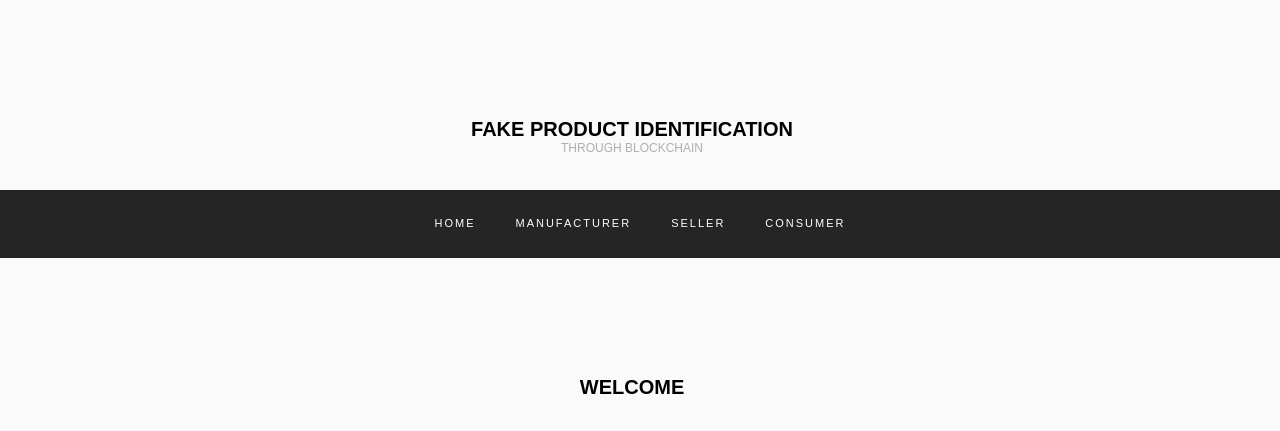
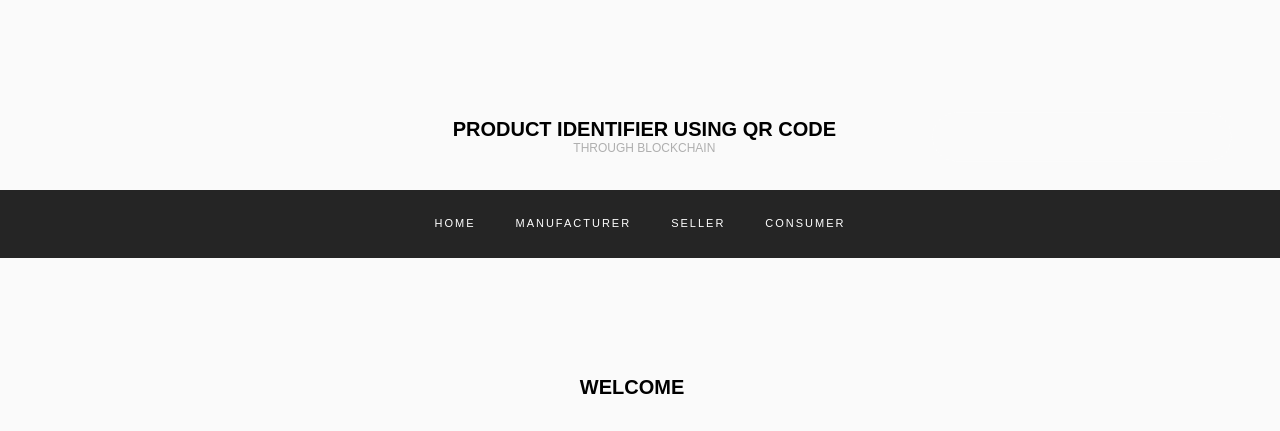
Before and after one commit to avanishshaw/Product-Identification-using-QR-Code, a website: page Product Identification Using QR Code/src/index.html in a window 1280 px wide. Drawn offline with Linux system fonts and the light colour scheme.

Commit message:
indexchange

```diff
--- a/Product Identification Using QR Code/src/index.html
+++ b/Product Identification Using QR Code/src/index.html
@@ -1,7 +1,7 @@
 <!doctype html>
 <html lang="en">
   <head>
-  	<title>Fake Product Identification</title>
+  	<title>Product Identifier using QR Code</title>
     <meta charset="utf-8">
     <meta name="viewport" content="width=device-width, initial-scale=1, shrink-to-fit=no">
 	<link href='https://fonts.googleapis.com/css?family=Roboto:400,100,300,700' rel='stylesheet' type='text/css'>
@@ -16,7 +16,7 @@
 				<div class="col-md-8 order-md-last">
 					<div class="row">
 						<div class="col-md-6 text-center">
-							<a class="navbar-brand" href="index.html">Fake Product Identification<span>through Blockchain</span></a>
+							<a class="navbar-brand" href="index.html">Product Identifier using QR Code<span>through Blockchain</span></a>
 						</div>
 						<div class="col-md-6 d-md-flex justify-content-end mb-md-0 mb-3">
 							<form action="#" class="searchform order-lg-last">
```
